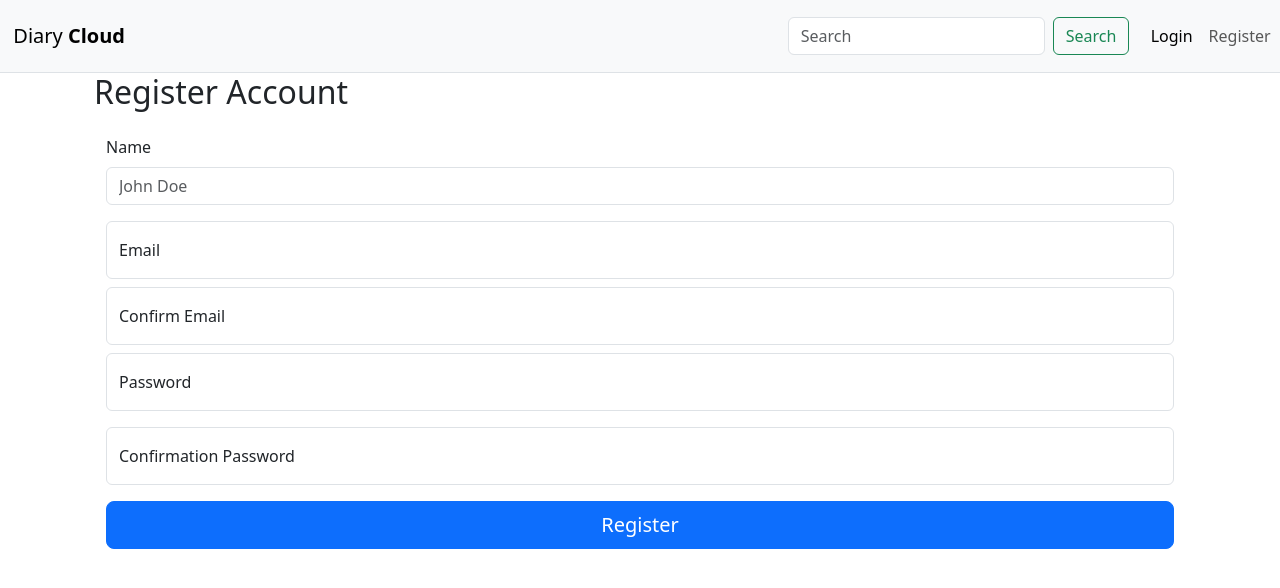
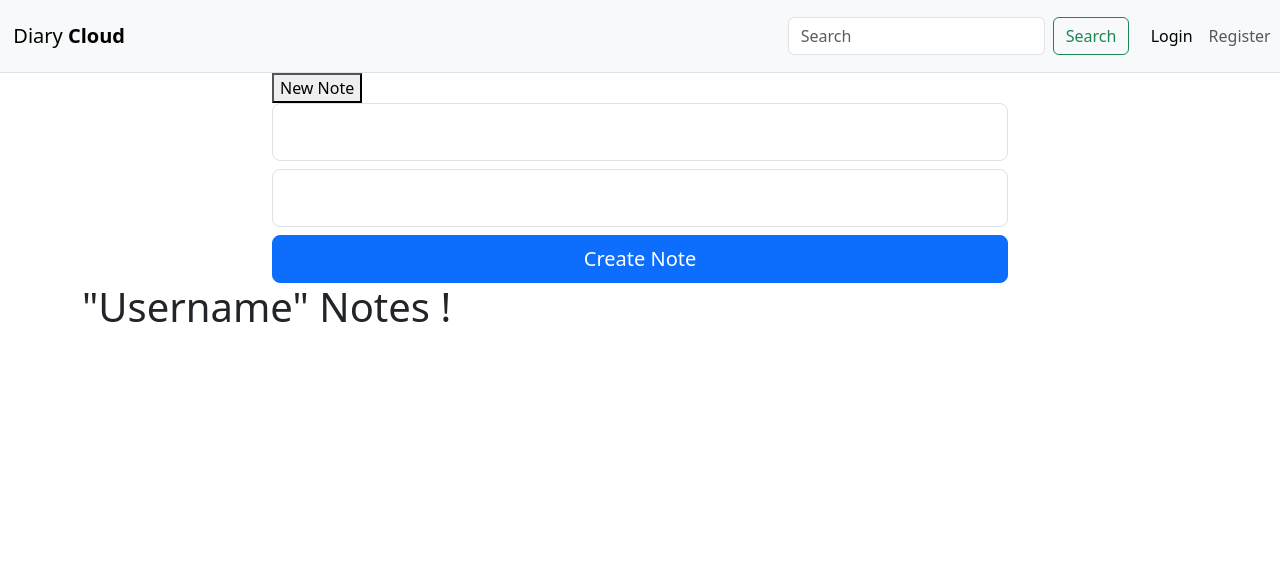
Before and after one commit to kwoods1911/note_taking_front_end, a Vue app: page /notes in a window 1280 px wide. Shown: the top 588 px of the page. Built offline with nearby package versions, Linux system fonts and the light colour scheme.

Commit message:
Added notes section

```diff
--- a/src/App.vue
+++ b/src/App.vue
@@ -3,13 +3,16 @@ import NavBar from "./components/NavBar.vue";
 import HomePage from "./pages/HomePage.vue"
 import LoginPage from "./pages/LoginPage.vue"
 import RegisterPage from "./pages/RegisterPage.vue"
+import NotesPage from "./pages/NotesPage.vue";
+
 </script>
 
 <template>
   <NavBar/>
   <!-- <HomePage/>
   <LoginPage/> -->
-      <RegisterPage/>
+  <!-- <RegisterPage/> -->
+  <NotesPage/>
 </template>
 
 <style scoped>
--- /dev/null
+++ b/src/components/notes/NewNoteForm.vue
@@ -0,0 +1,28 @@
+<template>
+    <div>
+        <div class="form-floating mb-2">
+            <input
+        type="text"
+        placeholder="Note Header"
+        class="form-control form-control-lg padding-right-lg"
+         />
+        </div>
+
+        <div class="form-floating mb-2">
+        <input
+        type="text"
+        placeholder="Body"
+        class="form-control form-control-lg padding-right-lg"
+         />
+        </div>
+
+
+
+        <button class="w-100 btn btn-lg btn-primary" type="submit">Create Note</button>
+    </div>
+</template>
+
+
+<script setup>
+
+</script>
--- a/src/components/notes/NewNoteSection.vue
+++ b/src/components/notes/NewNoteSection.vue
@@ -2,6 +2,10 @@
     <div>
     <button type="">New Note</button>
     </div>
-
+    <NewNoteForm/>
 
 </template>
+
+<script setup>
+import NewNoteForm from "./NewNoteForm.vue";
+</script>
--- a/src/pages/NotesPage.vue
+++ b/src/pages/NotesPage.vue
@@ -1,4 +1,8 @@
-<<template>
+<script setup>
+import NewNoteSection from "../components/notes/NewNoteSection.vue";
+</script>
+
+<template>
     <main>
     <div class="container">
         <div class="row">
@@ -12,7 +16,6 @@
             <div>
                 <!-- Display list of notes -->
                 <h1>"Username" Notes !</h1>
-
             </div>
 
         </div>
@@ -20,8 +23,3 @@
     </div>
     </main>
 </template>
-
-
-<script>
-import NewNoteSection from "../components/notes/NewNoteSection.vue";
-</script>
```
